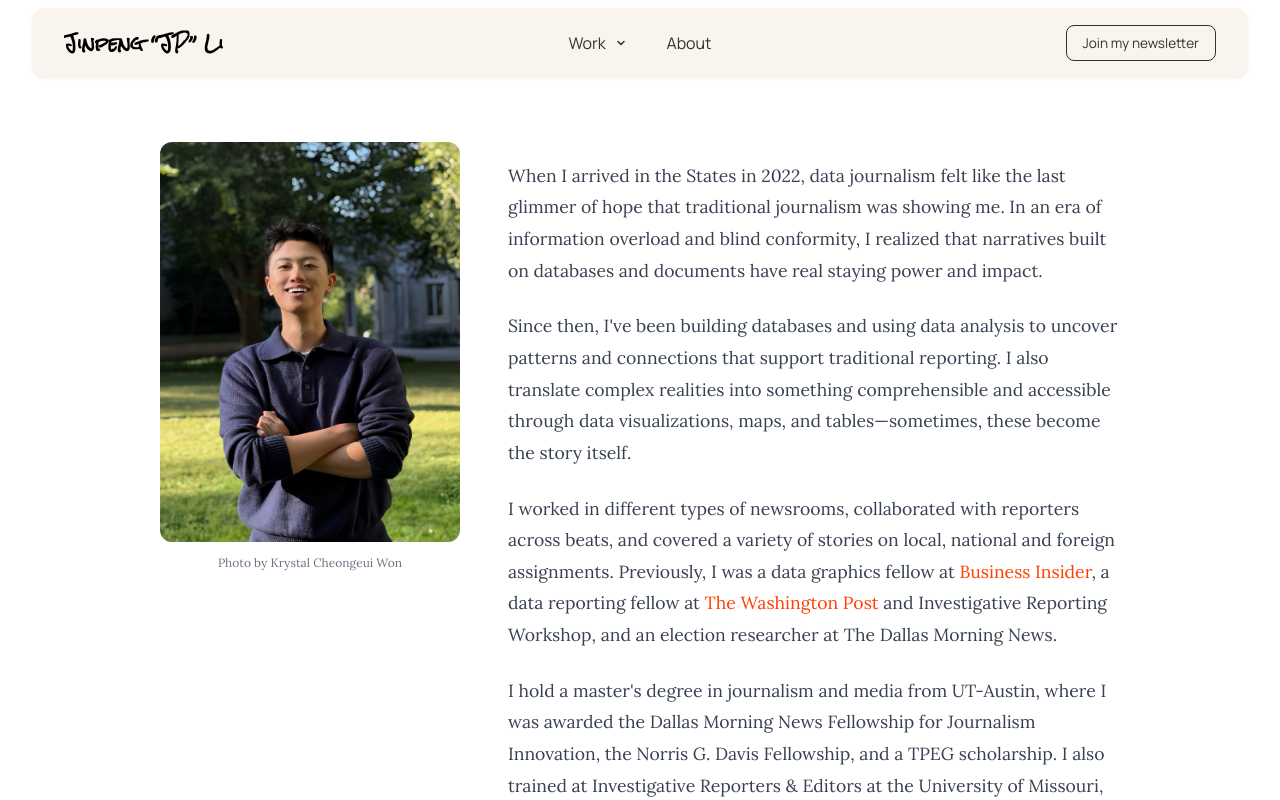
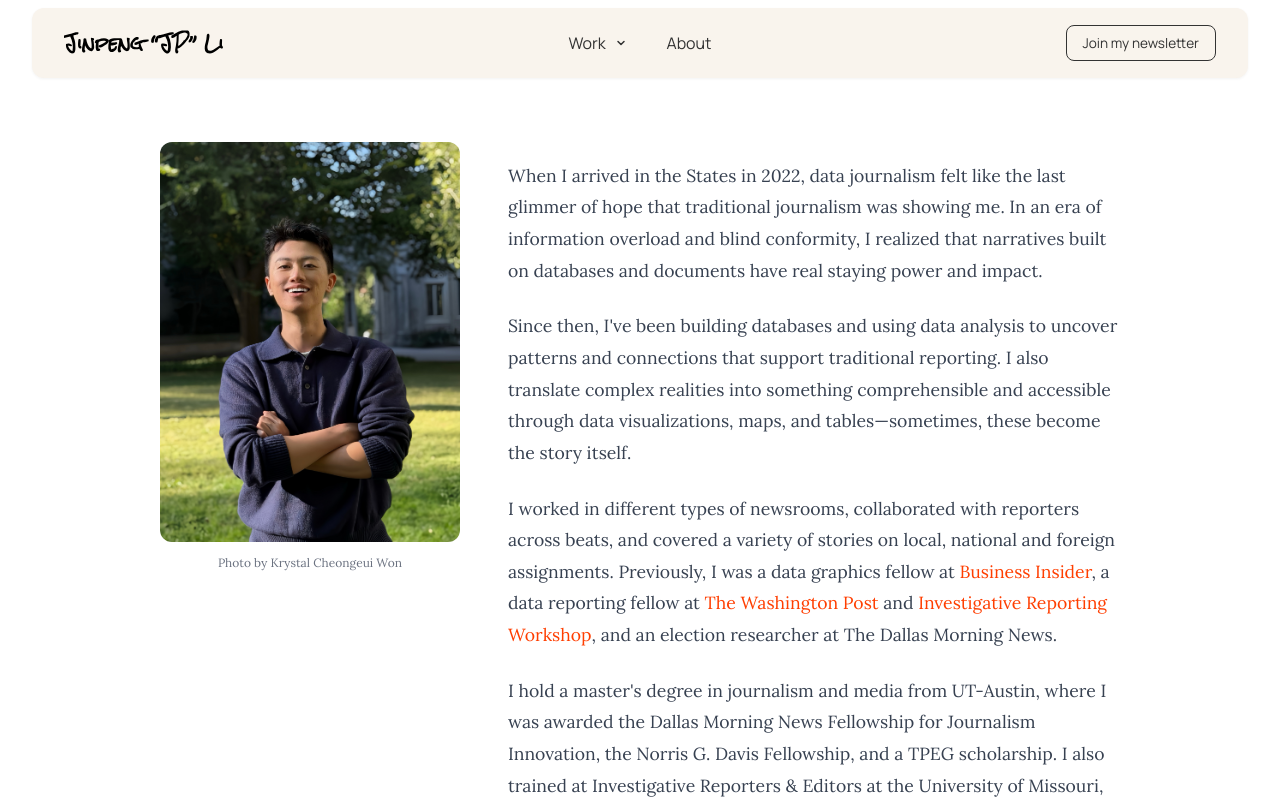
Before and after one commit to itsjpli/JP-portfolio-website, a SvelteKit app: page /about in a window 1280 px wide. Shown: the top 800 px of the page. Built offline with nearby package versions, Linux system fonts and the light colour scheme.

Commit message:
add link

```diff
--- a/src/routes/about/+page.svelte
+++ b/src/routes/about/+page.svelte
@@ -18,7 +18,7 @@
 				Since then, I've been building databases and using data analysis to uncover patterns and connections that support traditional reporting. I also translate complex realities into something comprehensible and accessible through data visualizations, maps, and tables—sometimes, these become the story itself.
 			</p>
 			<p>
-				 I worked in different types of newsrooms, collaborated with reporters across beats, and covered a variety of stories on local, national and foreign assignments. Previously, I was a data graphics fellow at <a href="https://www.businessinsider.com/author/jinpeng-li" target="_blank" rel="noopener noreferrer">Business Insider</a>, a data reporting fellow at <a href="https://www.washingtonpost.com/people/jinpeng-li/" target="_blank" rel="noopener noreferrer">The Washington Post</a> and Investigative Reporting Workshop, and an election researcher at The Dallas Morning News.
+				 I worked in different types of newsrooms, collaborated with reporters across beats, and covered a variety of stories on local, national and foreign assignments. Previously, I was a data graphics fellow at <a href="https://www.businessinsider.com/author/jinpeng-li" target="_blank" rel="noopener noreferrer">Business Insider</a>, a data reporting fellow at <a href="https://www.washingtonpost.com/people/jinpeng-li/" target="_blank" rel="noopener noreferrer">The Washington Post</a> and <a href="https://investigativereportingworkshop.org/" target="_blank" rel="noopener noreferrer">Investigative Reporting Workshop</a>, and an election researcher at The Dallas Morning News.
 			</p>
 			<p>
 				I hold a master's degree in journalism and media from UT-Austin, where I was awarded the Dallas Morning News Fellowship for Journalism Innovation, the Norris G. Davis Fellowship, and a TPEG scholarship. I also trained at Investigative Reporters & Editors at the University of Missouri, supported by the Dow Jones News Fund. Before moving to the US, I worked as a business reporter in China.
```
